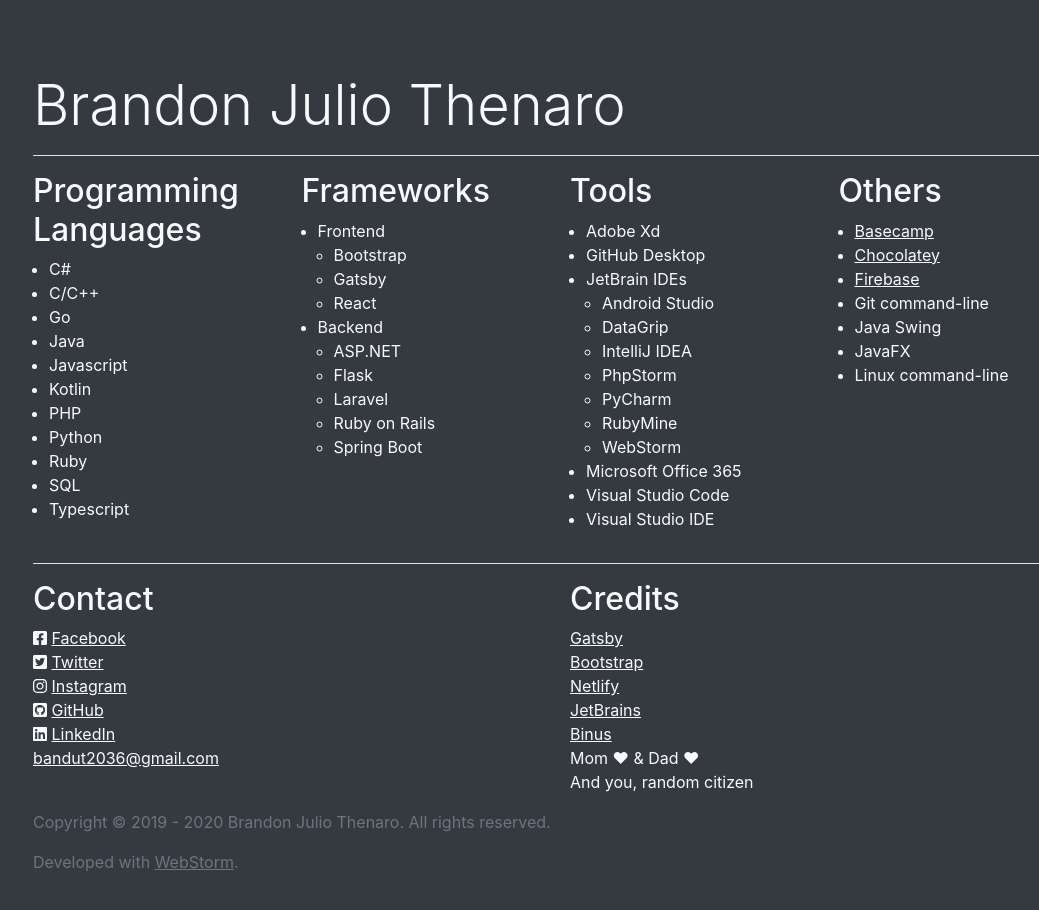
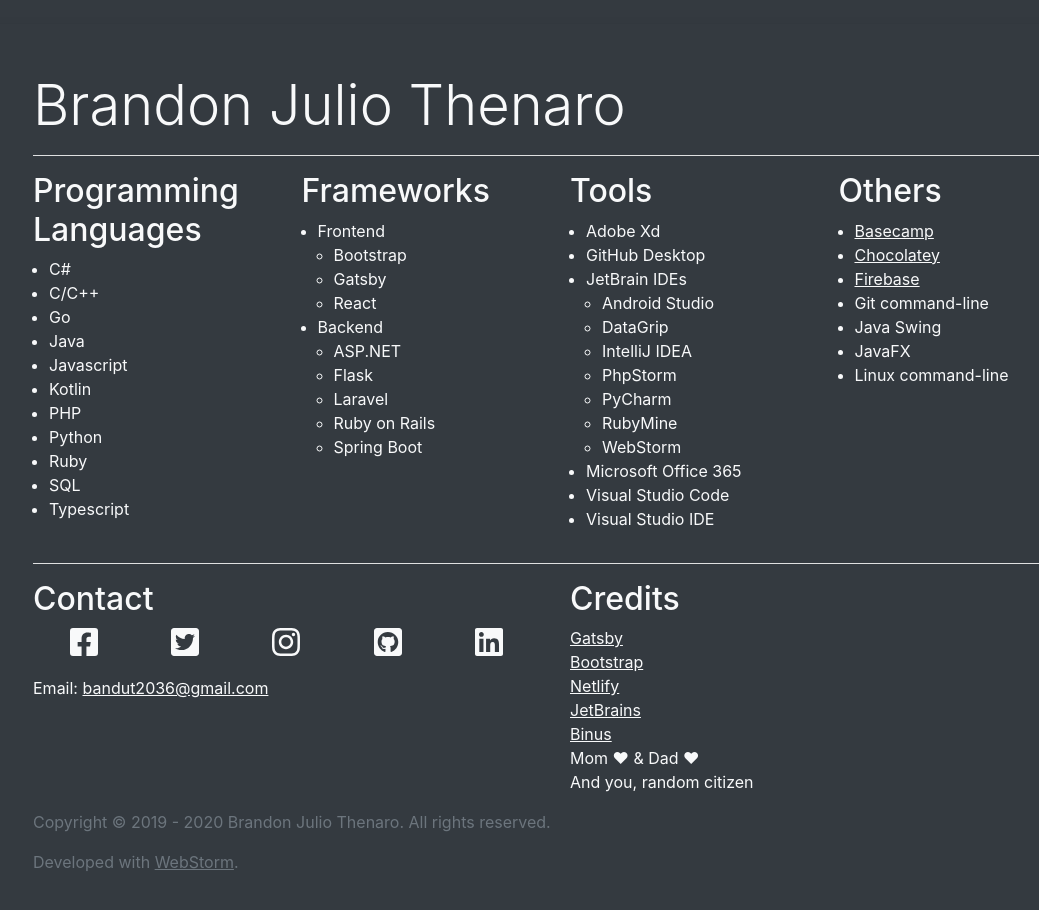
Before and after one commit to MissingSpectacles/brandonjuliothenaro.github.io, a Gatsby site: page /skills in a window 1280 px wide. Shown: the whole page, without its empty margins (85-1124 px from the left). Built offline with nearby package versions, Linux system fonts and the light colour scheme; Gatsby itself is replaced by a stand-in of ours.

Commit message:
Replaces hyphen to space in GitHub Projects names, changes social media links to icon only.

```diff
--- a/src/components/footer.js
+++ b/src/components/footer.js
@@ -12,61 +12,57 @@
           <h2>Contact</h2>
         </header>
 
-        <ul className="list-unstyled">
+        <ul className="list-unstyled d-flex justify-content-around">
           <li>
-            <FontAwesomeIcon icon={["fab", "facebook-square"]} />{" "}
             <ExternalLink
               to="https://www.facebook.com/profile.php?id=100008724798107"
               className="text-light"
             >
-              Facebook
+              <FontAwesomeIcon icon={["fab", "facebook-square"]} size="2x" />
             </ExternalLink>
           </li>
           <li>
-            <FontAwesomeIcon icon={["fab", "twitter-square"]} />{" "}
             <ExternalLink
               to="https://twitter.com/brandon_julio_t"
               className="text-light"
             >
-              Twitter
+              <FontAwesomeIcon icon={["fab", "twitter-square"]} size="2x" />
             </ExternalLink>
           </li>
           <li>
-            <FontAwesomeIcon icon={["fab", "instagram"]} />{" "}
             <ExternalLink
               to="https://www.instagram.com/brandon.julio.t"
               className="text-light"
             >
-              Instagram
+              <FontAwesomeIcon icon={["fab", "instagram"]} size="2x" />
             </ExternalLink>
           </li>
           <li>
-            <FontAwesomeIcon icon={["fab", "github-square"]} />{" "}
             <ExternalLink
-              to="https://github.com/brandon-thenaro"
+              to="https://github.com/brandon-julio-t"
               className="text-light"
             >
-              GitHub
+              <FontAwesomeIcon icon={["fab", "github-square"]} size="2x" />
             </ExternalLink>
           </li>
           <li>
-            <FontAwesomeIcon icon={["fab", "linkedin"]} />{" "}
             <ExternalLink
               to="https://www.linkedin.com/in/brandon-julio-thenaro-602486193"
               className="text-light"
             >
-              LinkedIn
-            </ExternalLink>
-          </li>
-          <li>
-            <ExternalLink
-              to="mailto:bandut2036@gmail.com"
-              className="text-light"
-            >
-              bandut2036@gmail.com
+              <FontAwesomeIcon icon={["fab", "linkedin"]} size="2x" />
             </ExternalLink>
           </li>
         </ul>
+        <p>
+          Email:{" "}
+          <ExternalLink
+            to="mailto:bandut2036@gmail.com"
+            className="text-light text-center"
+          >
+            bandut2036@gmail.com
+          </ExternalLink>
+        </p>
       </section>
 
       <section className="col">
@@ -91,10 +87,7 @@
             </ExternalLink>
           </li>
           <li>
-            <ExternalLink
-              to="https://www.jetbrains.com"
-              className="text-light"
-            >
+            <ExternalLink to="https://www.jetbrains.com" className="text-light">
               JetBrains
             </ExternalLink>
           </li>
--- a/src/pages/index.js
+++ b/src/pages/index.js
@@ -124,7 +124,7 @@
                     <td>{index + 1}</td>
                     <td>
                       <ExternalLink to={url} className="text-light">
-                        {name}
+                        {name.replace(/[-]/gi, " ")}
                       </ExternalLink>
                     </td>
                     <td>{description}</td>
```
